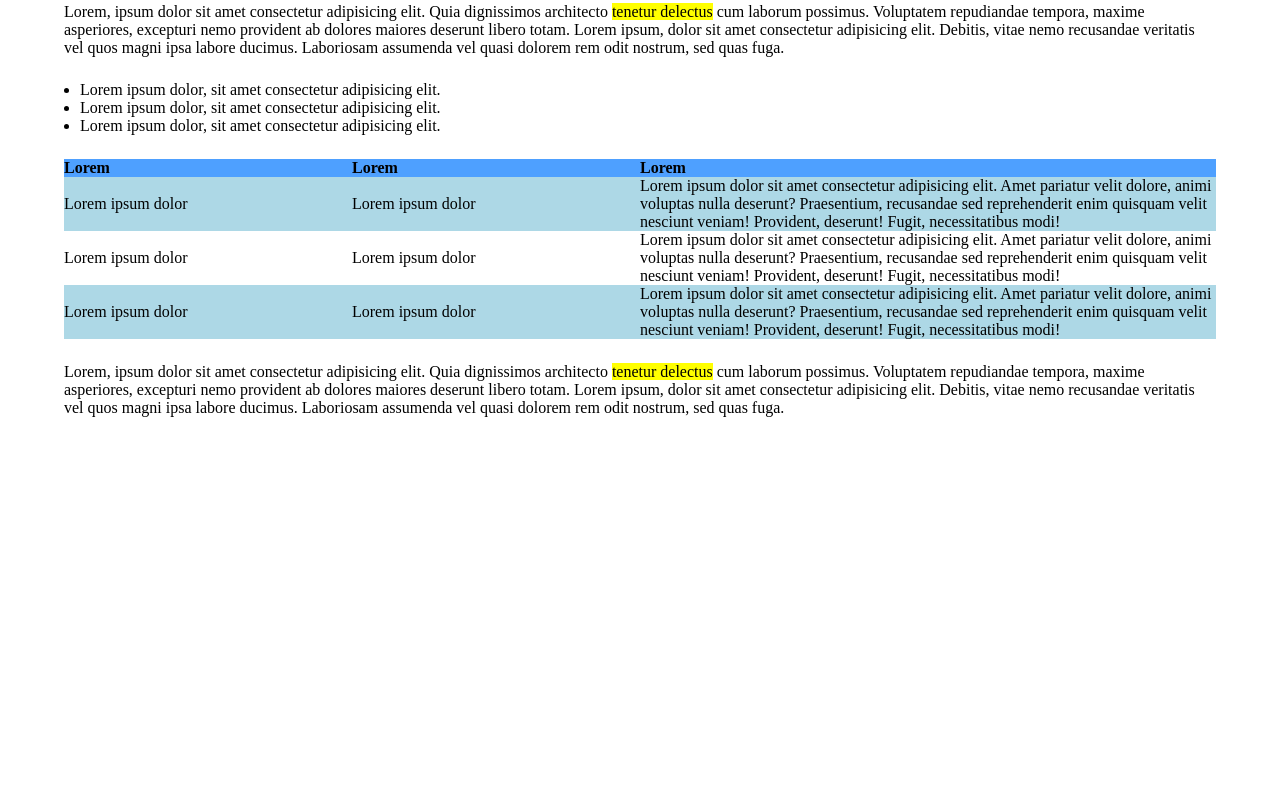
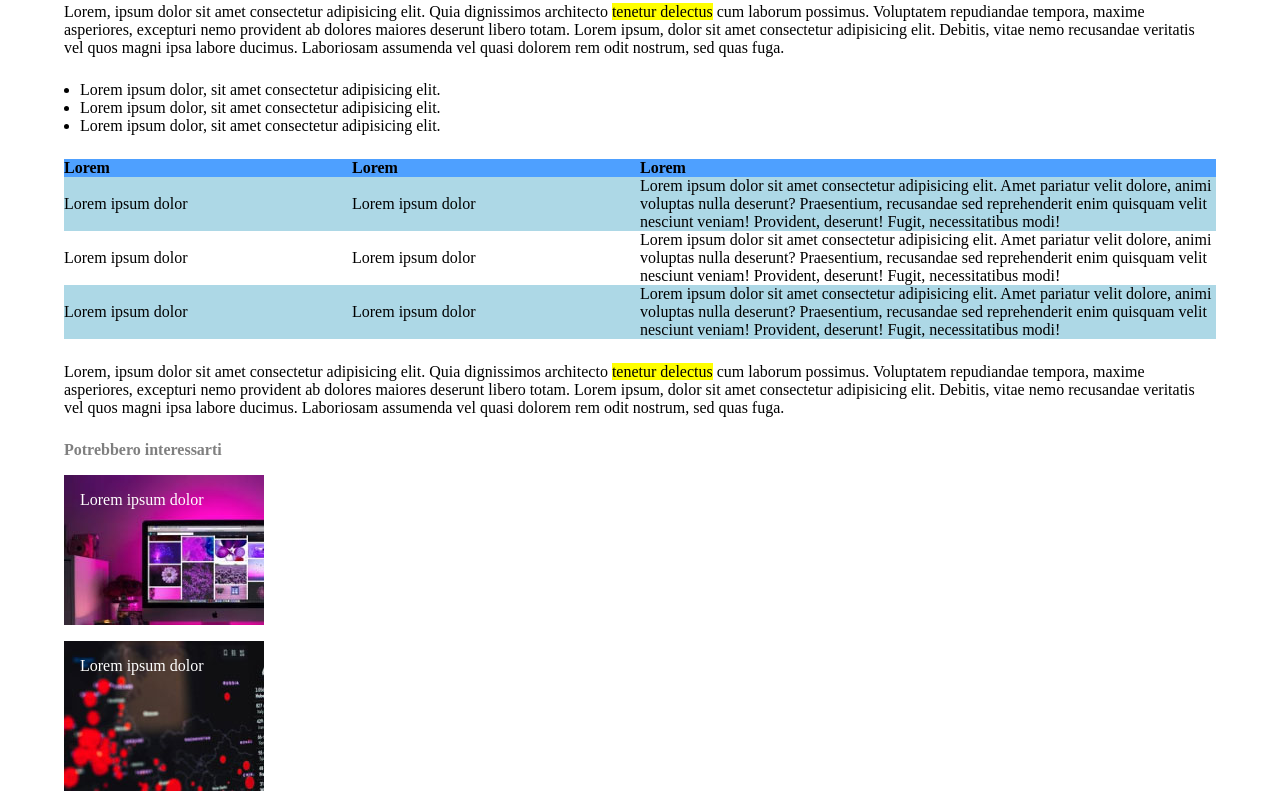
Before and after one commit to olga-demina/classe62-the_booleaner, a plain HTML site: page index.html in a window 1280 px wide. Shown: the part 598-1405 px from the top of the page. Before the commit the page ends 1015 px from the top, so only its background shows below. Drawn offline with Linux system fonts and the light colour scheme.

Commit message:
Footer done

```diff
--- a/css/style.css
+++ b/css/style.css
@@ -24,8 +24,8 @@ header {
 }
 
 #header-logo {
+    height: 40px;
     margin-top: 20px;
-    height: 40px;
 }
 
 /* MAIN */
@@ -82,3 +82,28 @@ h2.main-header-author {
 .content table .odd-row {
     background-color: lightblue;
 }
+
+/* FOOTER */
+h3.footer-title {
+    margin-bottom: 1em;
+    font-size: 1rem;
+    color: grey;
+}
+
+.footer-item {
+    width: 200px;
+    height: 150px;
+    margin-bottom: 1em;
+    padding: 1em;
+    background-color: #4ea0ff;
+    color: white;
+    background-repeat: none;
+}
+
+#computer {
+    background-image: url(../img/monitor.jpg);
+}
+
+#graph {
+    background-image: url(../img/graph.jpg);
+}
--- a/index.html
+++ b/index.html
@@ -85,5 +85,20 @@
     </main>
     <!-- /Main -->
 
+    <!-- Footer -->
+    <footer>
+        <div class="container mt-2">
+            <h3 class="footer-title">Potrebbero interessarti</h3>
+
+            <div id="computer" class="footer-item">
+                Lorem ipsum dolor
+            </div>
+
+            <div id="graph" class="footer-item">
+                Lorem ipsum dolor
+            </div>
+        </div>
+    </footer>
+    <!-- /Footer -->
 </body>
 </html>
```
